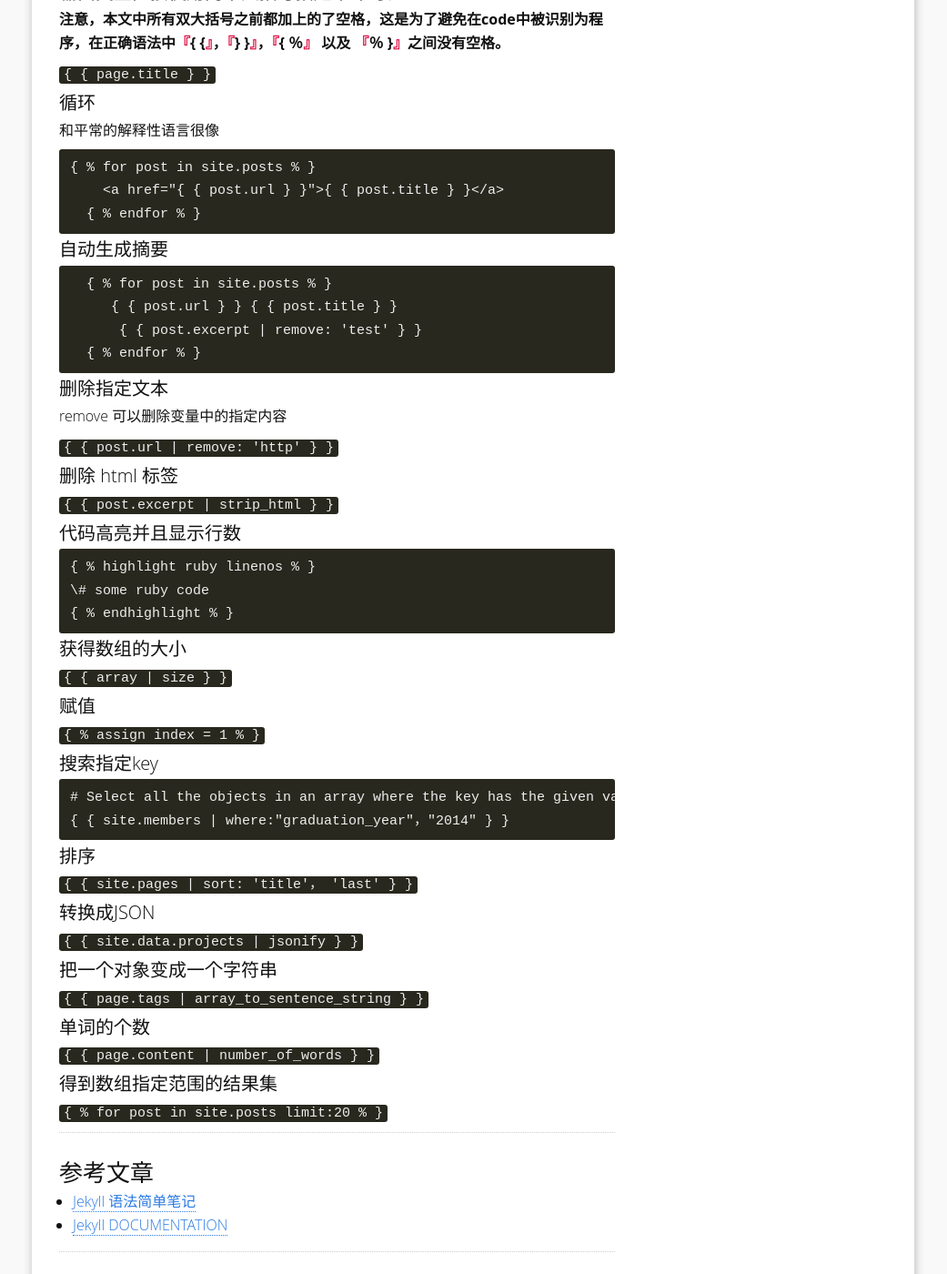
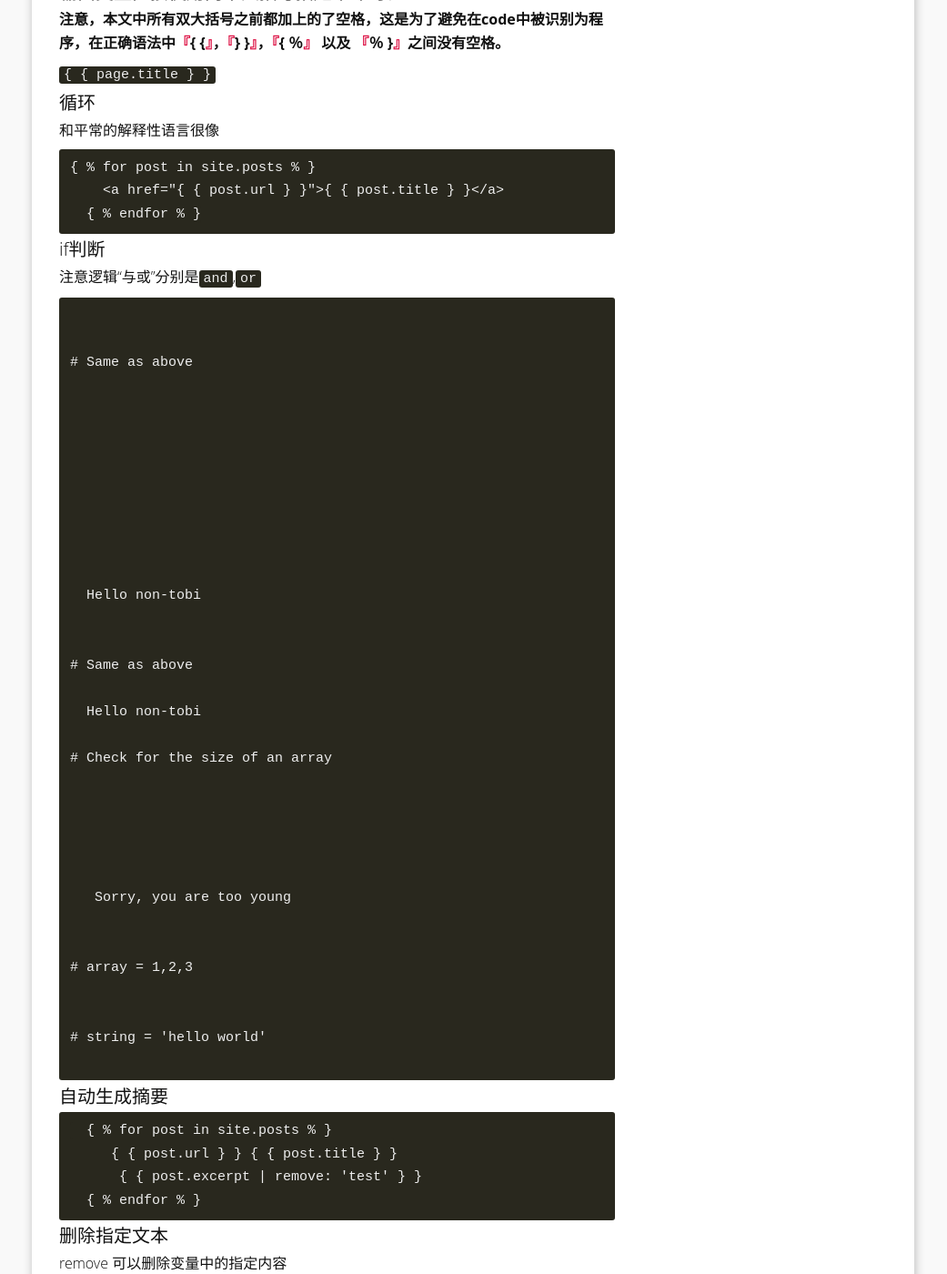
Before and after one commit to yulijia/cn, a Jekyll site: the page built from _posts/2015-03-12-jekyll-syntax.md, in a window 1280 px wide and 1400 px high, scrolled down 1979 px. Shown: the whole window at 91% size, without its empty margins (120-1161 px from the left). Built offline with Jekyll 4.4.1, drawn with Linux system fonts in a browser that asks for light colours; some web fonts are replaced; comment, search, counter and statistics services are not loaded; some of the changed text lies outside the part shown.

Commit message:
update if statment

```diff
--- a/_posts/2015-03-12-jekyll-syntax.md
+++ b/_posts/2015-03-12-jekyll-syntax.md
@@ -108,6 +108,68 @@ Jekyll 支持 从 _data 目录中加载 YAML， JSON， 和 CSV 格式的文件
   { % endfor % }
 ~~~
 
+#### if判断
+
+注意逻辑“与或”分别是`and`,`or`
+
+~~~
+{% if user %}
+  Hello {{ user.name }}
+{% endif %}
+
+# Same as above
+{% if user != null %}
+  Hello {{ user.name }}
+{% endif %}
+
+{% if user.name == 'tobi' %}
+  Hello tobi
+{% elsif user.name == 'bob' %}
+  Hello bob
+{% endif %}
+
+{% if user.name == 'tobi' or user.name == 'bob' %}
+  Hello tobi or bob
+{% endif %}
+
+{% if user.name == 'bob' and user.age > 45 %}
+  Hello old bob
+{% endif %}
+
+{% if user.name != 'tobi' %}
+  Hello non-tobi
+{% endif %}
+
+# Same as above
+{% unless user.name == 'tobi' %}
+  Hello non-tobi
+{% endunless %}
+# Check for the size of an array
+{% if user.payments == empty %}
+   you never paid !
+{% endif %}
+
+{% if user.payments.size > 0  %}
+   you paid !
+{% endif %}
+
+{% if user.age > 18 %}
+   Login here
+{% else %}
+   Sorry, you are too young
+{% endif %}
+
+# array = 1,2,3
+{% if array contains 2 %}
+   array includes 2
+{% endif %}
+
+# string = 'hello world'
+{% if string contains 'hello' %}
+   string includes 'hello'
+{% endif %}
+~~~
+
 #### 自动生成摘要
 
 ~~~
@@ -182,3 +244,4 @@ remove 可以删除变量中的指定内容
 
 - [Jekyll 语法简单笔记](http://github.tiankonguse.com/blog/2014/11/10/jekyll-study/)
 - [Jekyll DOCUMENTATION](http://jekyllrb.com/docs/home/)
+- [Liquid for Designers](https://github.com/Shopify/liquid/wiki/Liquid-for-Designers)
```
